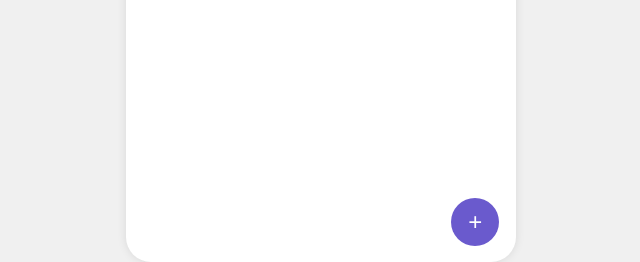
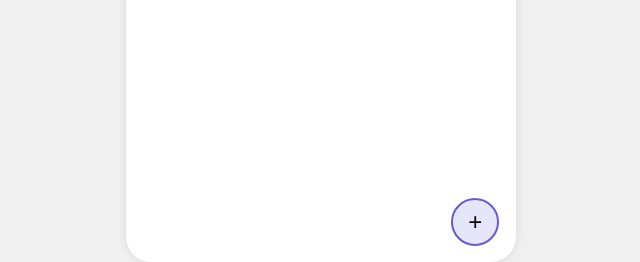
Before and after one commit to software-students-fall2023/2-web-app-exercise-team-2, a Flask app: template templates/mainscreen.html in a window 1280 px wide. Shown: the part 568-830 px from the top of the page, without its empty margins (319-959 px from the left). Run offline with Flask 3, Linux system fonts and the light colour scheme; the template is opened without the code that fills it, so the values that code supplies are empty.

Commit message:
add profile button work

```diff
--- a/templates/mainscreen.html
+++ b/templates/mainscreen.html
@@ -171,7 +171,7 @@
             position: absolute;
             top: 32.5em;
             right: .7em;
-            background-color: slateblue;
+            background-color: lavender;
             border: none;
             border-radius: 50%;
             width: 2em;
@@ -180,7 +180,8 @@
             justify-content: center;
             align-items: center;
             font-size: 24px;
-            color: white;
+            color: black;
+            border: 2px solid slateblue;
             cursor: pointer;
             box-shadow: 0 0 5px rgba(255, 255, 255, 0.7);
         }
```
